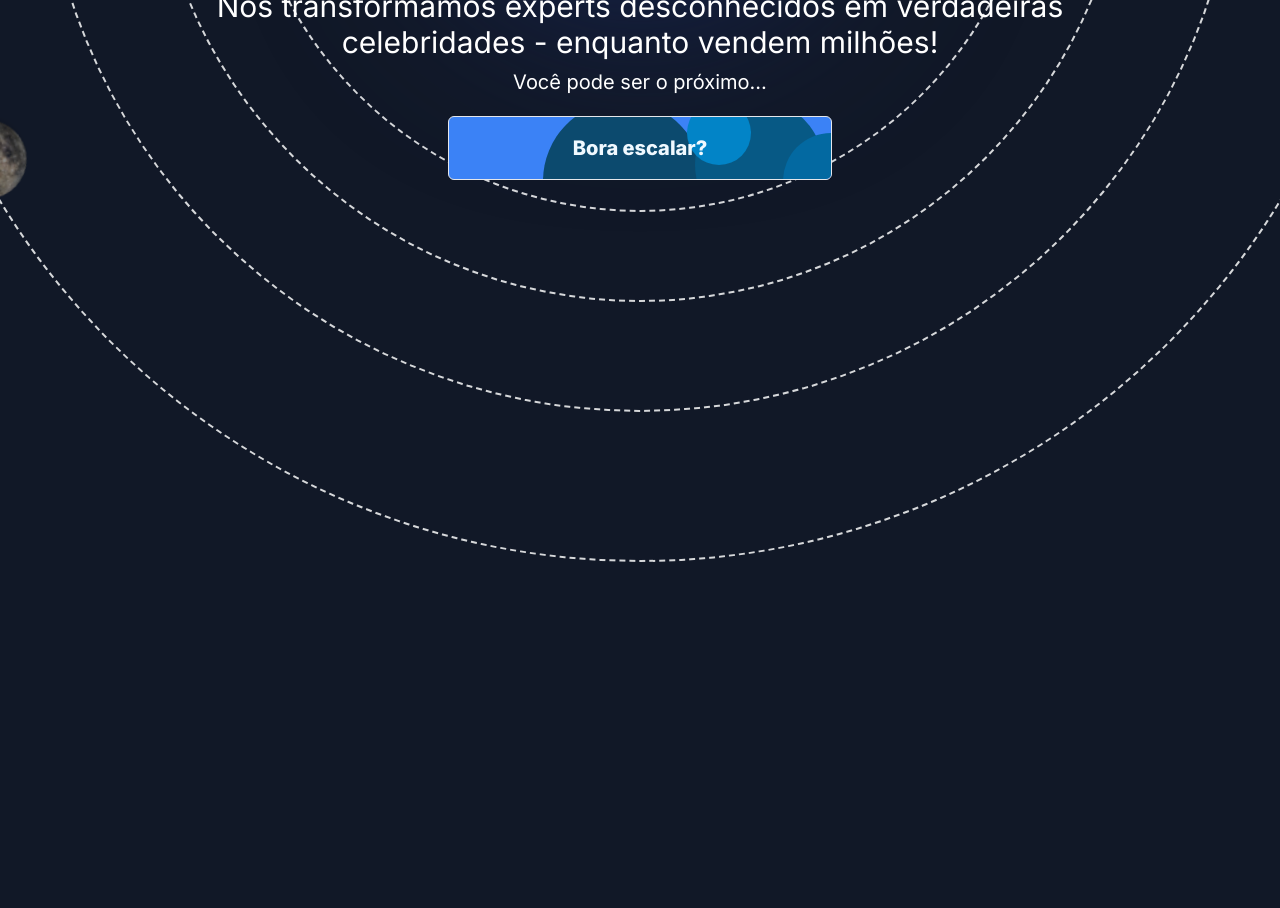
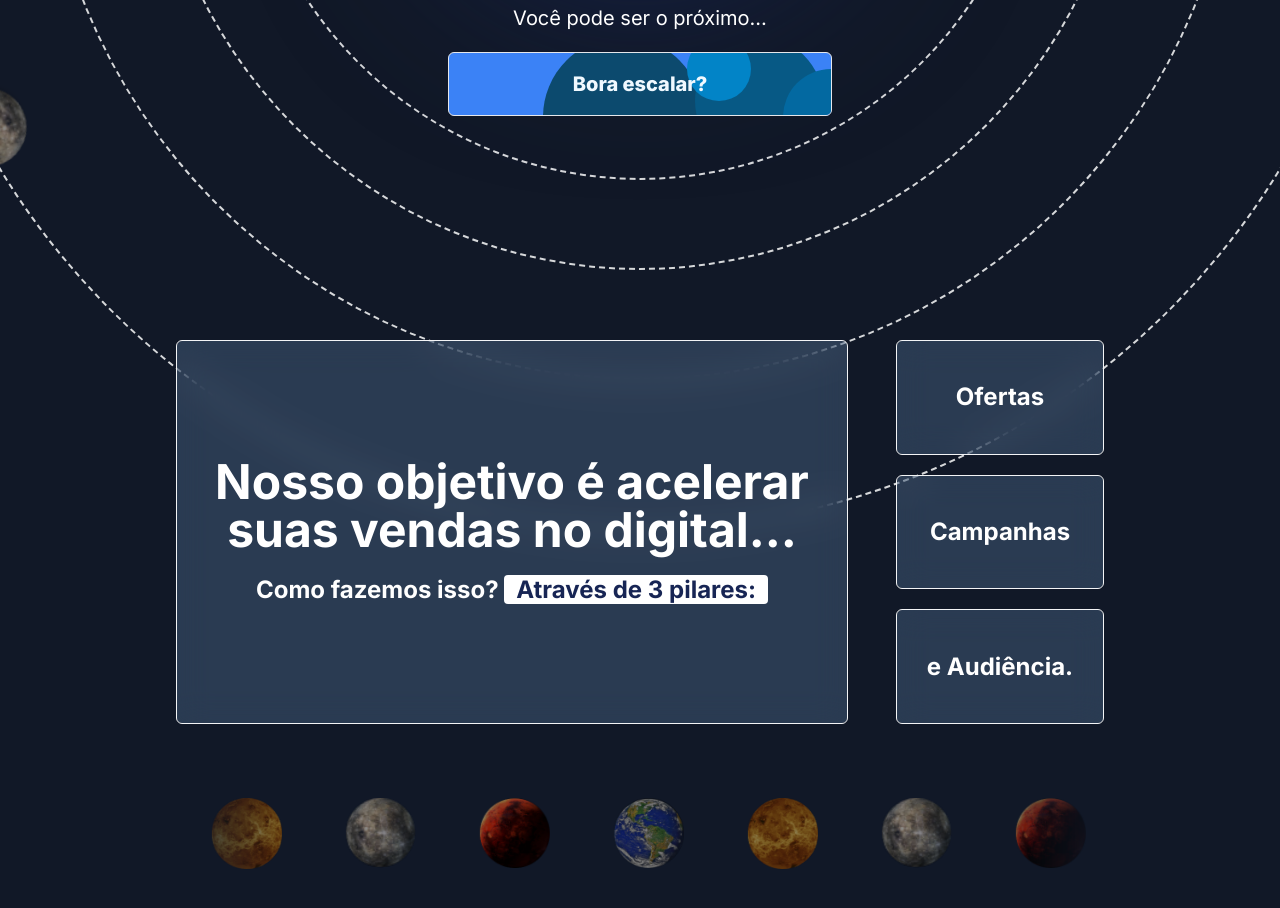
Before and after one commit to FernandoAlvesMachado/Lp-Headline, a Next.js app in the folder headline/: page / in a window 1280 px wide. Shown: the part 380-1288 px from the top of the page. Before the commit the page ends 942 px from the top, so only its background shows below. Built offline with nearby package versions, Linux system fonts and the light colour scheme.

Commit message:
feat: segunda dobra

```diff
--- /dev/null
+++ b/headline/app/components/Carrossel.tsx
@@ -0,0 +1,63 @@
+'use client'
+// Importe as imagens
+import Image from 'next/image';
+import planeta01 from '@/app/Assets/planeta 01.png';
+import planeta02 from '@/app/Assets/planeta 02.png';
+import planeta03 from '@/app/Assets/planeta 03.png';
+import planeta04 from '@/app/Assets/planeta 04.png';
+
+import { useEffect, useRef } from 'react';
+
+export default function Carrossel() {
+    const logosRef = useRef<HTMLUListElement>(null); // Tipagem para a referência
+
+    useEffect(() => {
+        const ul = logosRef.current;
+        if (ul) {
+            ul.insertAdjacentHTML('afterend', ul.outerHTML);
+            const nextSibling = ul.nextSibling as HTMLElement | null;
+            if (nextSibling) {
+                nextSibling.setAttribute('aria-hidden', 'true');
+            }
+        }
+    }, []);
+
+    return (
+        <div className="relative font-inter antialiased">
+            <main className="relative h-96 flex flex-col justify-center overflow-hidden">
+                <div className="w-full max-w-5xl mx-auto px-4 md:px-6 py-24">
+                    <div className="text-center">
+                        <div className="w-full inline-flex flex-nowrap overflow-hidden [mask-image:_linear-gradient(to_right,transparent_0,_black_128px,_black_calc(100%-128px),transparent_100%)]">
+                            <ul ref={logosRef} className="flex items-center justify-center md:justify-start [&_li]:mx-8 [&_img]:max-w-none animate-infinite-scroll">
+                                <li>
+                                    <Image src={planeta01} alt='planeta 01' width={70} height={70} />
+                                </li>
+                                <li>
+                                    <Image src={planeta02} alt='planeta 02' width={70} height={70} />
+                                </li>
+                                <li>
+                                    <Image src={planeta03} alt='planeta 03' width={70} height={70} />
+                                </li>
+                                <li>
+                                    <Image src={planeta04} alt='planeta 04' width={70} height={70} />
+                                </li>
+                                <li>
+                                    <Image src={planeta01} alt='planeta 01' width={70} height={70} />
+                                </li>
+                                <li>
+                                    <Image src={planeta02} alt='planeta 02' width={70} height={70} />
+                                </li>
+                                <li>
+                                    <Image src={planeta03} alt='planeta 03' width={70} height={70} />
+                                </li>
+                                <li>
+                                    <Image src={planeta04} alt='planeta 04' width={70} height={70} />
+                                </li>
+                            </ul>
+                        </div>
+                    </div>
+                </div>
+            </main>
+        </div>
+    );
+}
--- /dev/null
+++ b/headline/app/components/SegundaDobra.tsx
@@ -0,0 +1,78 @@
+'use client'
+import { useEffect, useRef } from 'react';
+
+export default function SegundaDobra() {
+    const containerRef = useRef<HTMLDivElement>(null);
+
+    useEffect(() => {
+        const container = containerRef.current;
+
+        if (!container) return;
+
+        const handleMouseMove = (event: MouseEvent) => {
+            const { clientX, clientY } = event;
+
+            // Obtém as dimensões da div
+            const { left, top } = container.getBoundingClientRect();
+
+            // Calcula a posição do cursor dentro da div
+            const x = clientX - left;
+            const y = clientY - top;
+
+            // Define as variáveis CSS customizadas para o glow
+            container.style.setProperty('--mouse-x', `${x}px`);
+            container.style.setProperty('--mouse-y', `${y}px`);
+        };
+
+        const handleMouseEnter = () => {
+            container.classList.add('glow-active');
+            container.addEventListener('mousemove', handleMouseMove);
+        };
+
+        const handleMouseLeave = () => {
+            container.classList.remove('glow-active');
+            container.removeEventListener('mousemove', handleMouseMove);
+        };
+
+        container.addEventListener('mouseenter', handleMouseEnter);
+        container.addEventListener('mouseleave', handleMouseLeave);
+
+        return () => {
+            if (container) {
+                container.removeEventListener('mouseenter', handleMouseEnter);
+                container.removeEventListener('mouseleave', handleMouseLeave);
+                container.removeEventListener('mousemove', handleMouseMove);
+            }
+        };
+    }, []);
+
+    return (
+        <div className="h-screen z-40 w-full items-center justify-center flex">
+            <div className="flex gap-12 h-[450px] max-w-6xl flex-col md:flex-row items-center justify-center relative" ref={containerRef}>
+                <div className="max-w-2xl w-full h-96 bg-blue-300 rounded-md bg-clip-padding backdrop-filter backdrop-blur-lg bg-opacity-20 border border-gray-100 flex items-center justify-center p-4 text-white text-center glow-container">
+                    <h1 className='z-50 text-5xl font-bold flex flex-col gap-5'>
+                        Nosso objetivo é acelerar suas vendas no digital…
+                        <p className='text-2xl'>Como fazemos isso? <span className='text-blue-950 bg-white rounded px-3'> Através de 3 pilares:</span></p>
+                    </h1>
+                </div>
+                <div className='flex flex-col h-96 gap-5 w-52'>
+                    <div className="max-w-2xl w-full h-full bg-blue-300 rounded-md bg-clip-padding backdrop-filter backdrop-blur-lg bg-opacity-20 border border-gray-100 flex items-center justify-center p-4 text-white text-center glow-container">
+                        <h1 className='z-50 text-2xl font-bold'>
+                            Ofertas
+                        </h1>
+                    </div>
+                    <div className="max-w-2xl w-full h-full bg-blue-300 rounded-md bg-clip-padding backdrop-filter backdrop-blur-lg bg-opacity-20 border border-gray-100 flex items-center justify-center p-4 text-white text-center glow-container">
+                        <h1 className='z-50 text-2xl font-bold'>
+                            Campanhas
+                        </h1>
+                    </div>
+                    <div className="max-w-2xl w-full h-full bg-blue-300 rounded-md bg-clip-padding backdrop-filter backdrop-blur-lg bg-opacity-20 border border-gray-100 flex items-center justify-center p-4 text-white text-center glow-container">
+                        <h1 className='z-50 text-2xl font-bold'>
+                            e Audiência.
+                        </h1>
+                    </div>
+                </div>
+            </div>
+        </div>
+    );
+}
--- a/headline/app/globals.css
+++ b/headline/app/globals.css
@@ -50,3 +50,27 @@ html{
     transform: translate(-50%, -50%) rotate(360deg);
   }
 }
+
+
+.glow-container {
+  position: relative;
+  overflow: hidden;
+}
+
+.glow-container::before {
+  content: '';
+  position: absolute;
+  top: var(--mouse-y, 0); /* Inicialmente 0 */
+  left: var(--mouse-x, 0); /* Inicialmente 0 */
+  width: 2500px;
+  height: 2500px;
+  background: radial-gradient(circle, rgba(52, 123, 255, 0.5) 0%, transparent 60%);
+  transform: translate(-50%, -50%);
+  pointer-events: none;
+  transition: top 0.1s, left 0.1s, opacity 0.3s;
+  opacity: 0; /* Inicialmente oculto */
+}
+
+.glow-active .glow-container::before {
+  opacity: 1; /* Visível quando a classe glow-active está presente */
+}
--- a/headline/app/page.tsx
+++ b/headline/app/page.tsx
@@ -1,17 +1,26 @@
 import Button from "./components/Button";
+import Carrossel from "./components/Carrossel";
+import SegundaDobra from "./components/SegundaDobra";
 import PrimeiraDobra from "./components/firstPage";
-
 
 export default function Home() {
   return (
-    <div className="bg-blue-500">
-      <div className="absolute inset-0 -top-52">
-        <div className="absolute w-full items-center justify-center flex flex-col text-center text-white z-20 inset-0 top-1/3">
-          <h1 className="max-w-4xl text-xl md:text-3xl">Nós transformamos experts desconhecidos em verdadeiras celebridades -  enquanto vendem milhões!</h1>
-         <p className="md:text-xl text-lg mt-2">Você pode ser o próximo…</p>
-          <Button nameButton={"Bora escalar?"} link={"https://wa.me/5567998128389"}/>
+    <div className="">
+      <div className="relative h-screen">
+        <div className="absolute w-full items-center justify-center flex flex-col text-center text-white z-20 inset-0 ">
+          <h1 className="max-w-4xl text-xl md:text-3xl">Nós transformamos experts desconhecidos em verdadeiras celebridades - enquanto vendem milhões!</h1>
+          <p className="md:text-xl text-lg mt-2">Você pode ser o próximo…</p>
+          <Button nameButton={"Bora escalar?"} link={"https://wa.me/5567998128389"} />
         </div>
-        <PrimeiraDobra />
+        <div className="-top-60 absolute inset-0">
+          <PrimeiraDobra />
+        </div>
+      </div>
+      <div className="relative -mt-72 z-40">
+        <SegundaDobra />
+      </div>
+      <div className="relative -mt-72 z-40">
+        <Carrossel />
       </div>
     </div>
   );
--- a/headline/tailwind.config.ts
+++ b/headline/tailwind.config.ts
@@ -8,10 +8,22 @@ const config: Config = {
   ],
   theme: {
     extend: {
+      fontFamily: {
+        inter: ['Inter', 'sans-serif'],
+      },
       backgroundImage: {
         "gradient-radial": "radial-gradient(var(--tw-gradient-stops))",
         "gradient-conic":
           "conic-gradient(from 180deg at 50% 50%, var(--tw-gradient-stops))",
+      },
+      animation: {
+        'infinite-scroll': 'infinite-scroll 25s linear infinite',
+      },
+      keyframes: {
+        'infinite-scroll': {
+          from: { transform: 'translateX(0)' },
+          to: { transform: 'translateX(-100%)' },
+        }
       },
     },
   },
```
